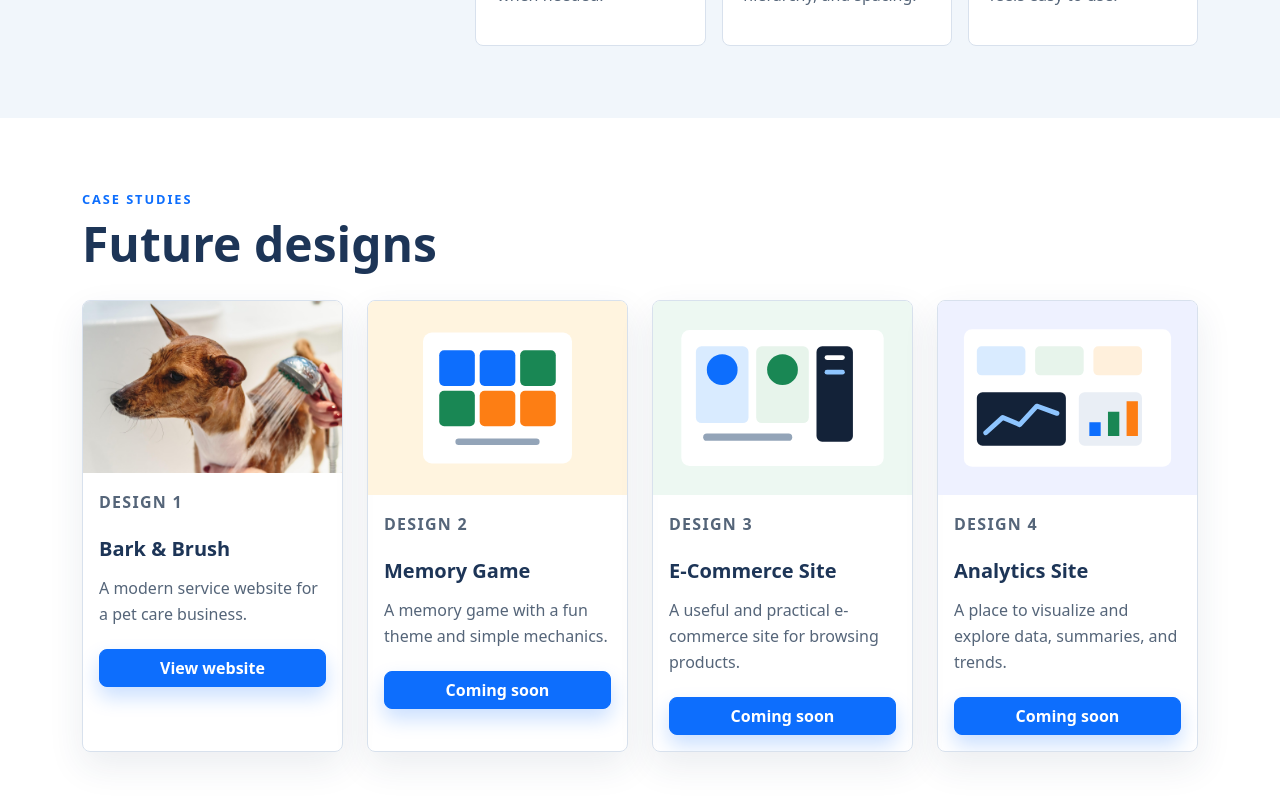
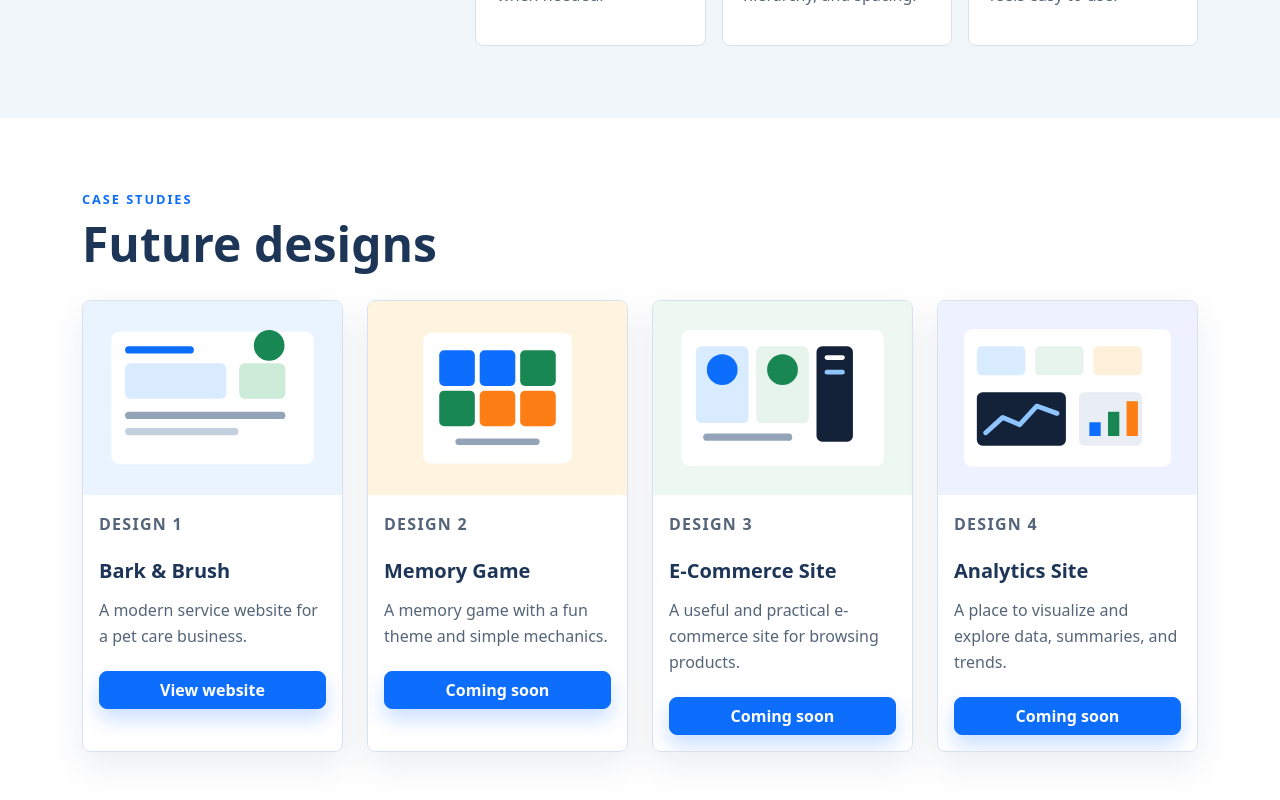
Before and after one commit to BenjaminColasante/SEG3125-Portfolio, a React (Vite) app in the folder Portfolio/: page / in a window 1280 px wide. Shown: the part 1654-2454 px from the top of the page. Built offline with nearby package versions, Linux system fonts and the light colour scheme.

Commit message:
Updated picture

```diff
--- a/Portfolio/src/App.jsx
+++ b/Portfolio/src/App.jsx
@@ -165,7 +165,7 @@ function App() {
             </div>
             <div className="projects">
               <div className="project">
-                <img src="/case-service.jpg" alt="Service Website" />
+                <img src="/case-service.svg" alt="Service Website" />
                 <div className="project-info">
                   <p className="project-label">Design 1</p>
                   <h3>Bark & Brush</h3>
```
Also changed, not shown: Portfolio/public/case-service.jpg (deleted), Portfolio/public/case-service.svg (added).
